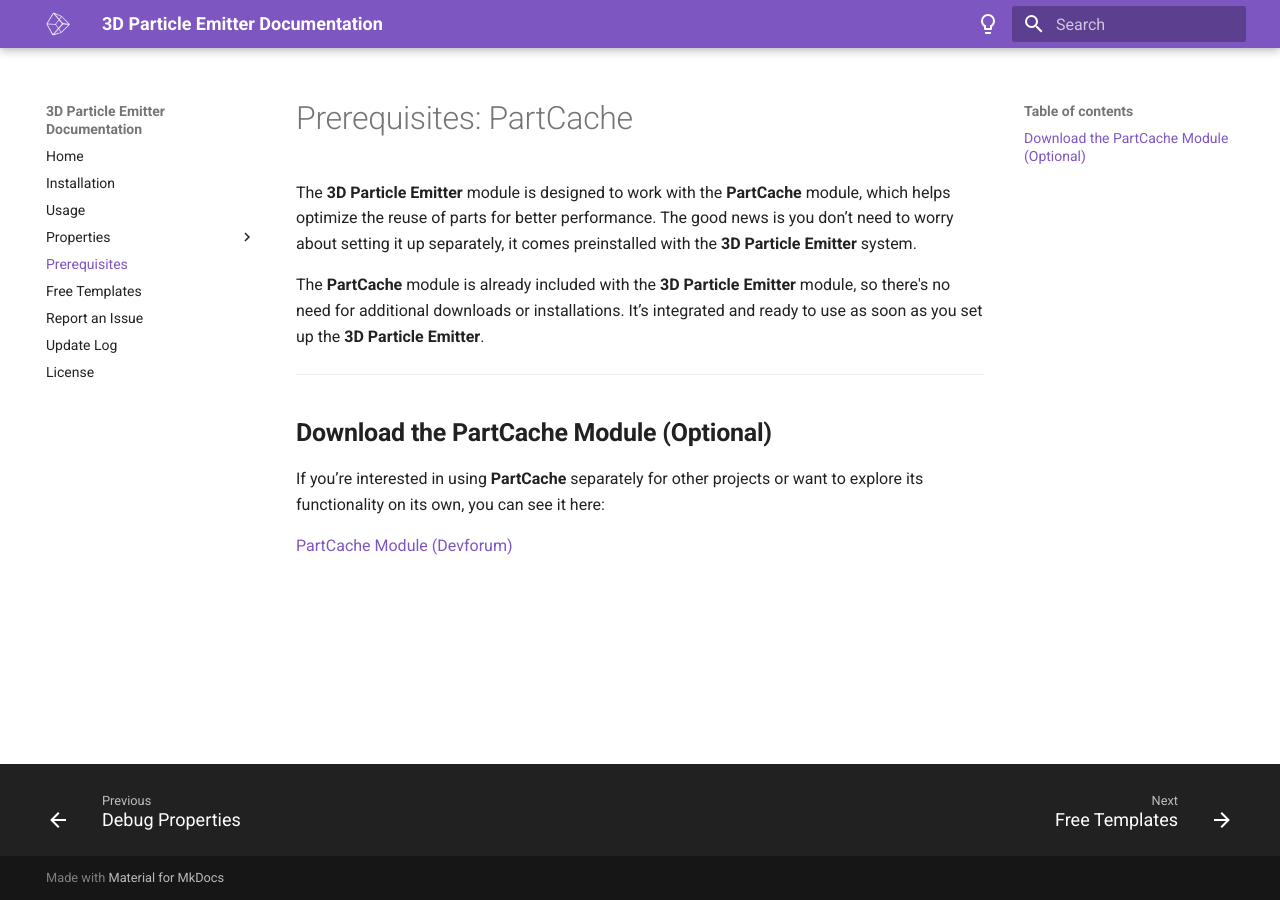
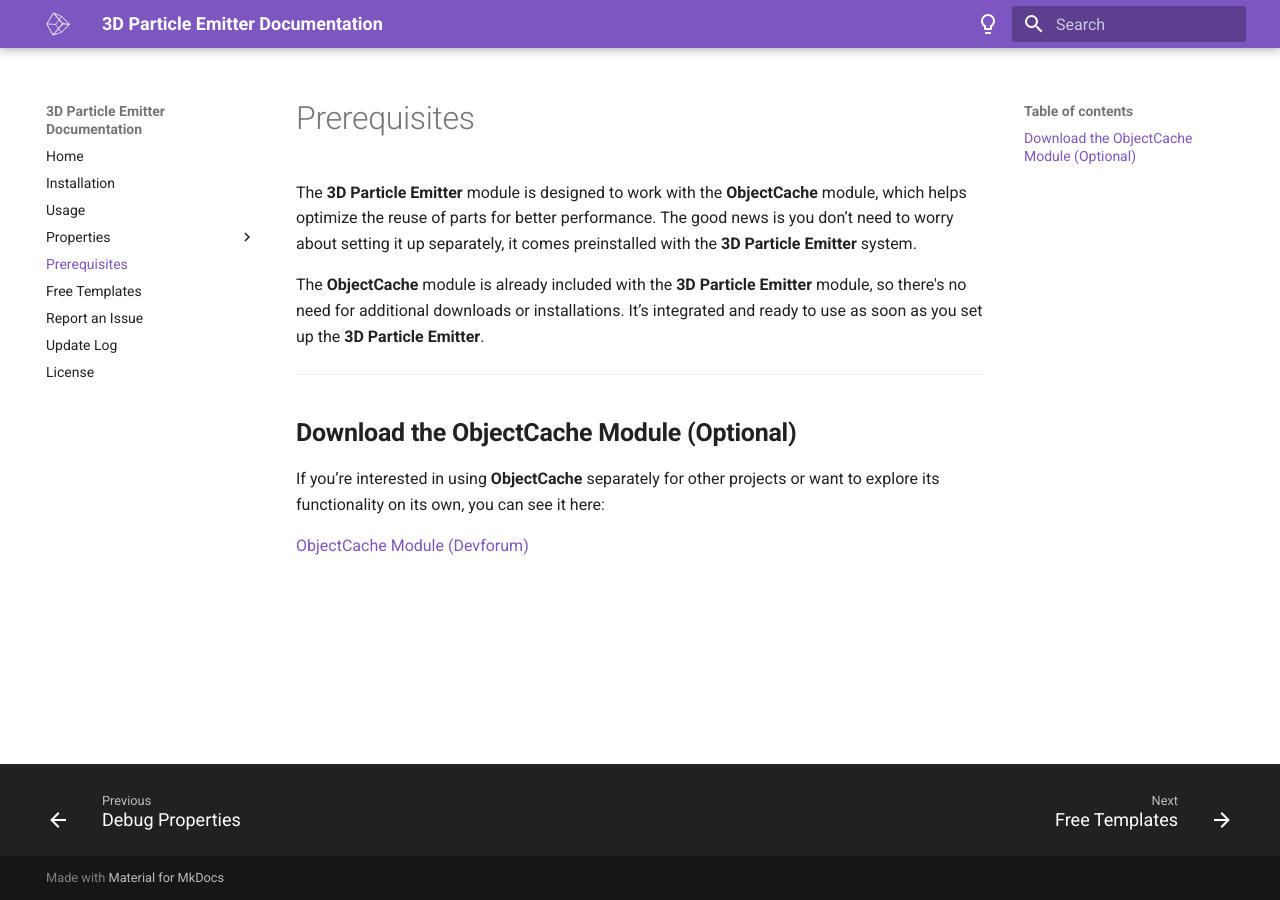
Before and after one commit to FancyDucc/3D-Particle-System, an MkDocs documentation site: the page built from docs/prerequisites.md, in a window 1280 px wide. Built offline with MkDocs 1.6.1 and Material for MkDocs 9.7.7, drawn with Linux system fonts in a browser that asks for light colours.

Commit message:
V1.0.3 - Gun

```diff
--- a/docs/prerequisites.md
+++ b/docs/prerequisites.md
@@ -1,13 +1,13 @@
-# Prerequisites: PartCache
+# Prerequisites
 
-The **3D Particle Emitter** module is designed to work  with the **PartCache** module, which helps optimize the reuse of parts for better performance. The good news is you don’t need to worry about setting it up separately, it comes preinstalled with the **3D Particle Emitter** system.
+The **3D Particle Emitter** module is designed to work  with the **ObjectCache** module, which helps optimize the reuse of parts for better performance. The good news is you don’t need to worry about setting it up separately, it comes preinstalled with the **3D Particle Emitter** system.
 
-The **PartCache** module is already included with the **3D Particle Emitter** module, so there's no need for additional downloads or installations. It’s integrated and ready to use as soon as you set up the **3D Particle Emitter**.
+The **ObjectCache** module is already included with the **3D Particle Emitter** module, so there's no need for additional downloads or installations. It’s integrated and ready to use as soon as you set up the **3D Particle Emitter**.
 
 ---
 
-## **Download the PartCache Module (Optional)**
+## **Download the ObjectCache Module (Optional)**
 
-If you’re interested in using **PartCache** separately for other projects or want to explore its functionality on its own, you can see it here:
+If you’re interested in using **ObjectCache** separately for other projects or want to explore its functionality on its own, you can see it here:
 
-<a href="https://devforum.roblox.com/t/partcache-for-all-your-quick-part-creation-needs/246641" target="_blank">PartCache Module (Devforum)</a>
+<a href="https://devforum.roblox.com/t/objectcache-a-modern-blazing-fast-model-and-part-cache/3104112" target="_blank">ObjectCache Module (Devforum)</a>
```
